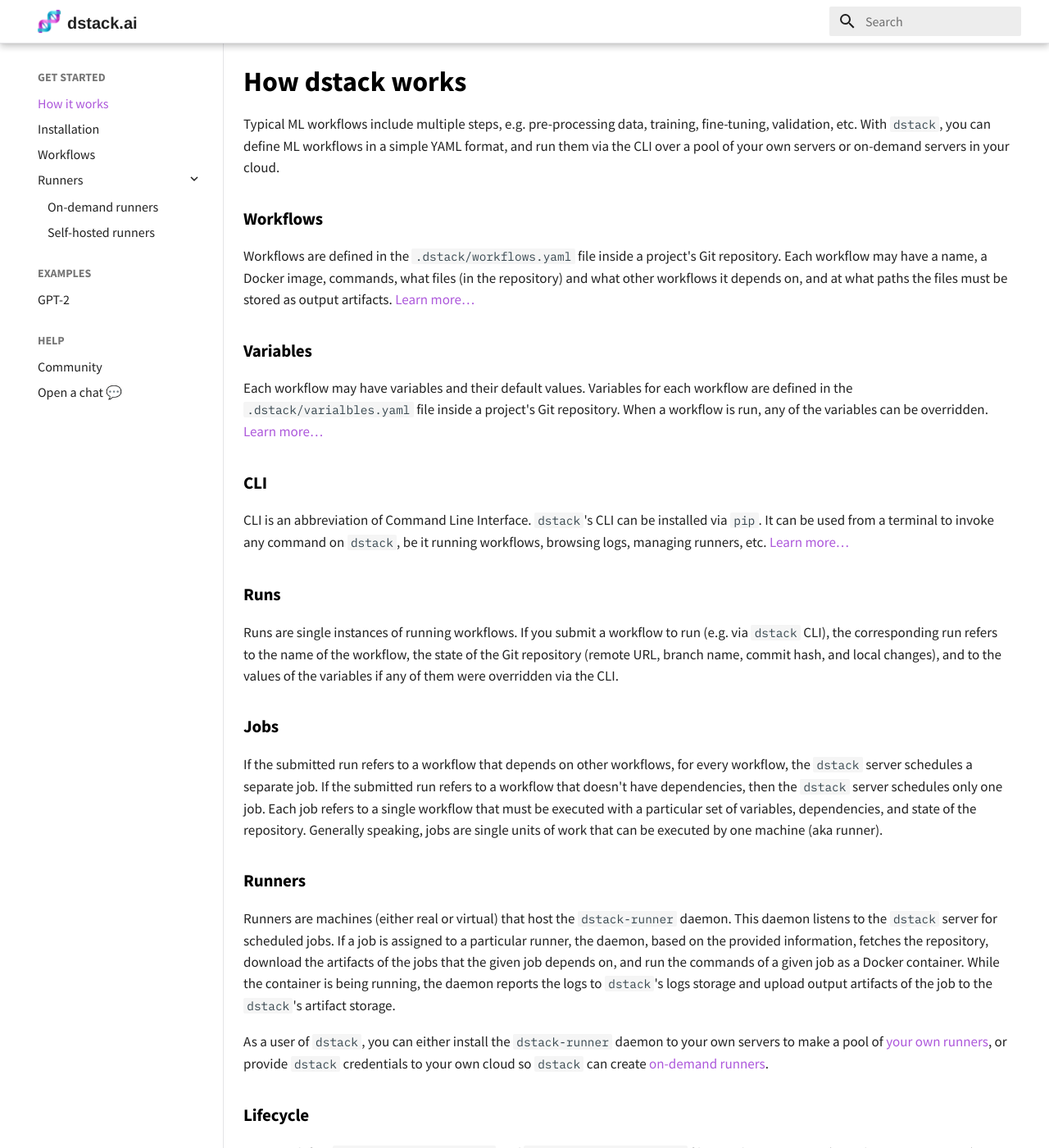
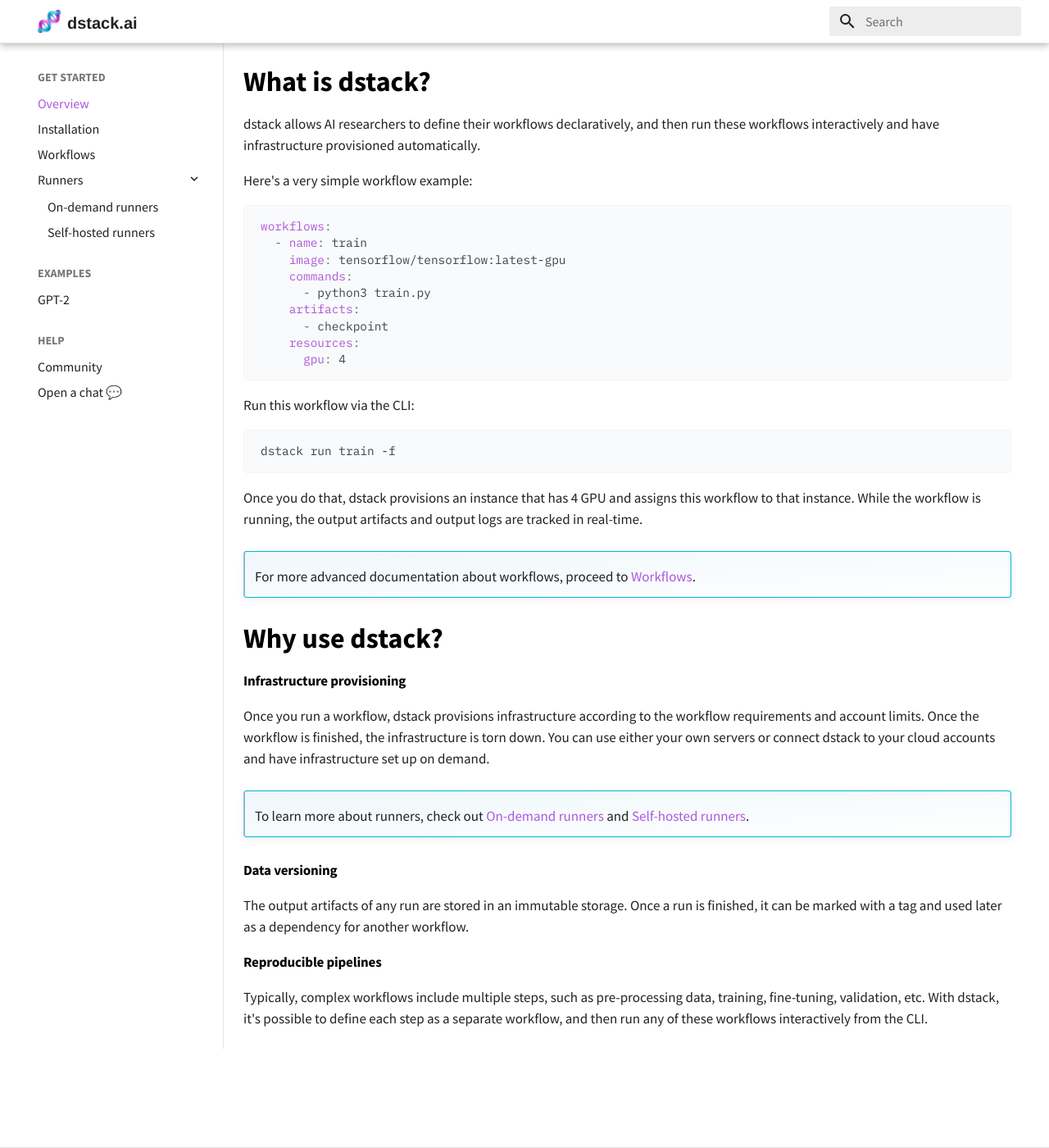
Before and after one commit to dstackai/dstack.github.io, an MkDocs documentation site: the page built from docs/index.md, in a window 1280 px wide and 1400 px high. Shown: the whole window at 82% size. Built offline with MkDocs 1.6.1 and Material for MkDocs 9.7.7, drawn with Linux system fonts in a browser that asks for light colours; some of the changed text lies outside the part shown.

Commit message:
- Major: updated the index.md page

````diff
--- a/docs/index.md
+++ b/docs/index.md
@@ -1,64 +1,52 @@
-# How dstack works
+# What is dstack?
 
-Typical ML workflows include multiple steps, e.g. pre-processing data, training, fine-tuning, validation, etc.
-With `dstack`, you can define ML workflows in a simple YAML format, and run them via the CLI over a pool of
-your own servers or on-demand servers in your cloud.
+dstack allows AI researchers to define their workflows declaratively, and then run these workflows interactively
+and have infrastructure provisioned automatically.
 
-### Workflows
+Here's a very simple workflow example:
 
-Workflows are defined in the `.dstack/workflows.yaml` file inside a project's Git repository. Each workflow may have
-a name, a Docker image, commands, what files (in the repository) and what other workflows it depends on, and
-at what paths the files must be stored as output artifacts.
-[Learn more&hellip;](define-wokflows.md)
+```yaml
+workflows:
+  - name: train
+    image: tensorflow/tensorflow:latest-gpu
+    commands:
+      - python3 train.py
+    artifacts:
+      - checkpoint
+    resources:
+      gpu: 4
+```
 
-### Variables
+Run this workflow via the CLI:
 
-Each workflow may have variables and their default values. Variables for each workflow are defined in the
-`.dstack/varialbles.yaml` file inside a project's Git repository. When a workflow is run, any of the variables
-can be overridden. [Learn more&hellip;](define-wokflows.md#variables)
+```bash
+dstack run train -f
+```
 
-### CLI
+Once you do that, dstack provisions an instance that has 4 GPU and assigns this workflow to that instance.
+While the workflow is running, the output artifacts and output logs are tracked in real-time.
 
-CLI is an abbreviation of Command Line Interface. `dstack`'s CLI can be installed via `pip`.
-It can be used from a terminal to invoke any command on `dstack`, be it running workflows, browsing logs,
-managing runners, etc. [Learn more&hellip;](workflows.md)
+!!! info ""
+    For more advanced documentation about workflows, proceed to [Workflows](workflows.md).
 
-### Runs
+# Why use dstack?
 
-Runs are single instances of running workflows. If you submit a workflow to run (e.g. via `dstack` CLI), the
-corresponding run refers to the name of the workflow, the state of the Git repository (remote URL, branch name,
-commit hash, and local changes), and to the values of the variables if any of them were overridden via the CLI.
+#### Infrastructure provisioning
 
-### Jobs
+Once you run a workflow, dstack provisions infrastructure according to the workflow requirements and account limits.
+Once the workflow is finished, the infrastructure is torn down. You can use either your own servers or connect
+dstack to your cloud accounts and have infrastructure set up on demand.
 
-If the submitted run refers to a workflow that depends on other workflows, for every workflow, the `dstack` server
-schedules a separate job. If the submitted run refers to a workflow that doesn't have dependencies, then
-the `dstack` server schedules only one job. Each job refers to a single workflow that must be executed with a particular
-set of variables, dependencies, and state of the repository.
-Generally speaking, jobs are single units of work that can be executed by one machine (aka runner).
+!!! info ""
+    To learn more about runners, check out [On-demand runners](on-demand-runners.md) and [Self-hosted runners](self-hosted-runners.md).
 
-### Runners
+#### Data versioning
 
-Runners are machines (either real or virtual) that host the `dstack-runner` daemon. This daemon listens to the
-`dstack` server for scheduled jobs. If a job is assigned to a particular runner, the daemon, based on the provided
-information, fetches the repository, download the artifacts of the jobs that the given job depends on, and run
-the commands of a given job as a Docker container. While the container is being running, the daemon reports
-the logs to `dstack`'s logs storage and upload output artifacts of the job to the `dstack`'s artifact storage.
+The output artifacts of any run are stored in an immutable storage. Once a run is finished, it can be marked with a tag and
+used later as a dependency for another workflow.
 
-As a user of `dstack`, you can either install the `dstack-runner` daemon to your own servers to make a pool of
-[your own runners](self-hosted-runners.md),
-or provide `dstack` credentials to your own cloud so `dstack` can create [on-demand runners](on-demand-runners.md).
+#### Reproducible pipelines
 
-### Lifecycle
-
-1. You define `.dstack/workflows.yaml` and `.dstack/variables.yaml` files inside your project (must be a Git repository).
-2. You install the `dstack` CLI via `pip`.
-3. You either install `dstack-runner` daemon on your servers, or use the `dstack aws config` to authorize
-`dstack` to use your own cloud to create on-demand runners.
-4. You use the `dstack` CLI to run workflows, manage runs, jobs, logs, artifacts, runners.
-5. When a workflow is submitted via the CLI (e.g. via `dstack run`) , the request is sent to the `dstack` server.
-The `dstack` server creates jobs for the submitted run, and assign them to available runners (either servers where
-you've installed `dstack-runner` or on-demand runners in your cloud that you have allowed to create).
-6. Runners execute assigned jobs, report their logs in real-time, and upload artifacts once the job is finished.
-
-[//]: # (What can dstack used for)
+Typically, complex workflows include multiple steps, such as pre-processing data, training, fine-tuning, validation, etc.
+With dstack, it's possible to define each step as a separate workflow, and then run any of these workflows interactively
+from the CLI.
--- a/mkdocs.yml
+++ b/mkdocs.yml
@@ -51,7 +51,7 @@
     property: UA-4493451-5
 nav:
   - Get started:
-      - How it works: index.md
+      - Overview: index.md
       - Installation: installation.md
       - Workflows: workflows.md
       - Runners:
````
